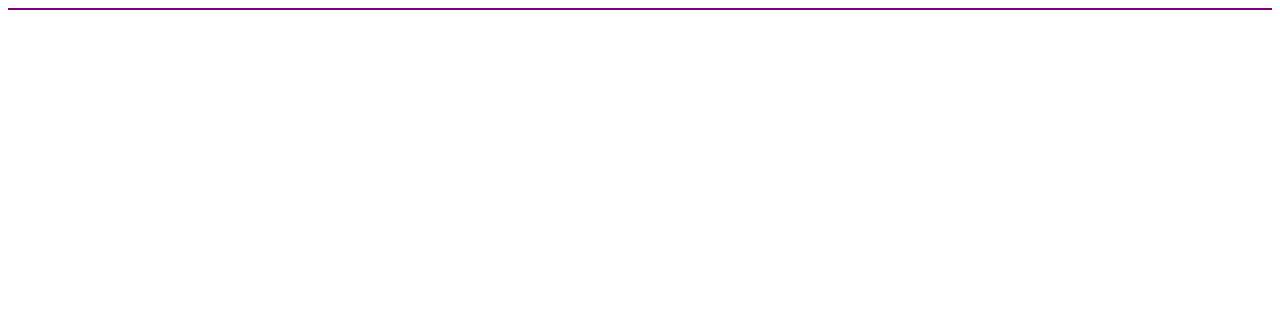
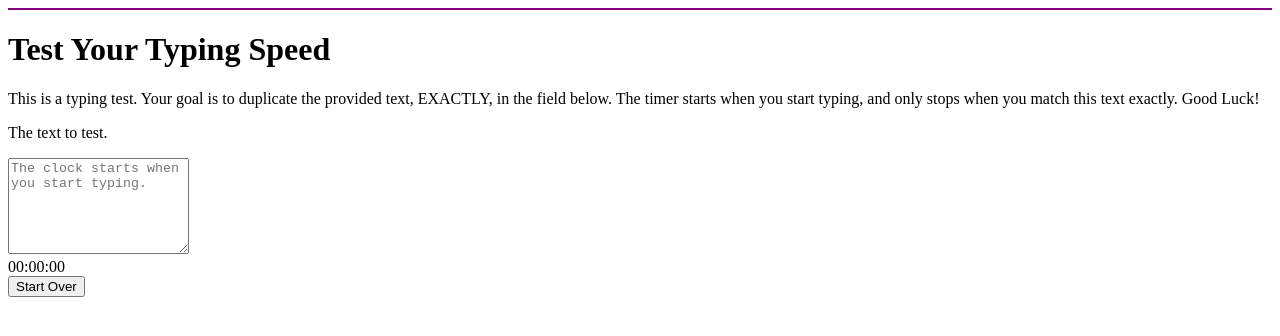
Before and after one commit to morris-hazrati/JavaScript-Essential-by-Morten-Rand-Hendriksen, a plain HTML site: page 08 Project - Typing Speed Tester/index.html in a window 1280 px wide. Drawn offline with Linux system fonts and the light colour scheme.

Commit message:
the html file created, next I should write css codes to make it more interesting.

```diff
--- a/08 Project - Typing Speed Tester/index.html
+++ b/08 Project - Typing Speed Tester/index.html
@@ -2,11 +2,36 @@
 <html lang="en" dir="ltr">
   <head>
     <meta charset="utf-8">
+    <meta name="viewport" content="width=device-width, initial-scale=1">
     <title>Project - Typing Speed Tester</title>
-    <script type="text/javascript" src="script.js" defer></script>
+    <script src="script.js" defer></script>
+    <link rel="stylesheet" href="//fonts.googleapis.com/css?family=Source+Sans+Pro:400,400i,700,700i,900,900i" type="text/css" media="all">
     <link rel="stylesheet" href="style.css">
   </head>
   <body>
+    <header>
+      <h1>Test Your Typing Speed</h1>
+    </header>
+    <main class="main">
+      <article class="intro">
+        <p>This is a typing test. Your goal is to duplicate the provided text, EXACTLY, in the field below. The timer starts when you start typing, and only stops when you match this text exactly. Good Luck!</p>
+      </article><!-- .intro -->
+      <section class="test-area">
+        <div id="origin-text">
+          <p>The text to test.</p>
+        </div><!-- #origin-text -->
 
+        <div class="test-wrapper">
+          <textarea id="text-area" placeholder="The clock starts when you start typing." name="textarea" rows="6" ></textarea>
+        </div><!-- .test-wrapper -->
+        <div class="meta">
+            <section id="clock">
+              <div class="timer">00:00:00</div>
+            </section>
+
+            <button id="reset">Start Over</button>
+        </div><!-- .meta -->
+      </section><!-- .test-area -->
+    </main>
   </body>
 </html>
```
